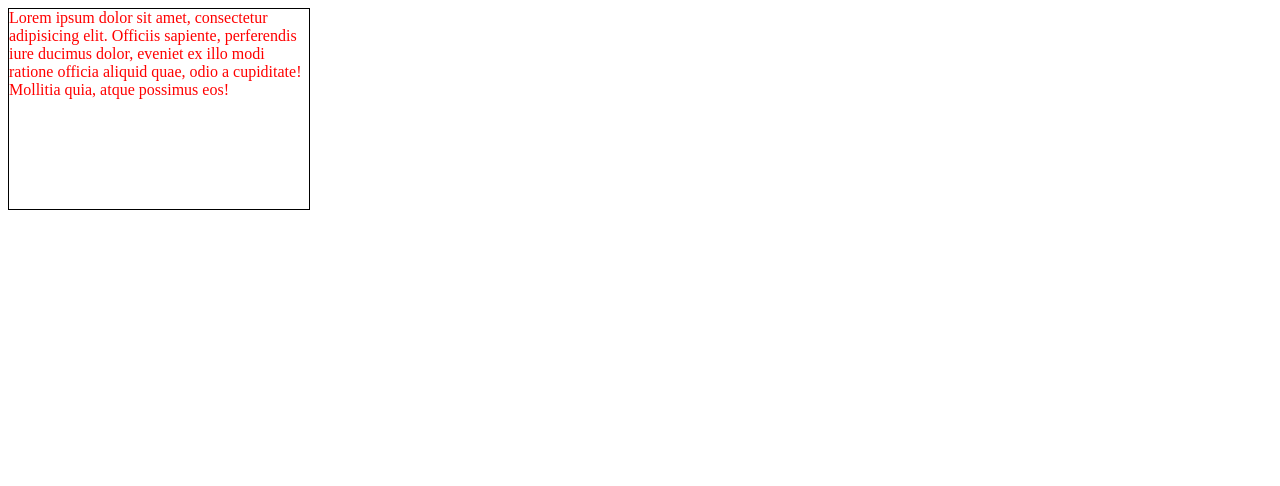
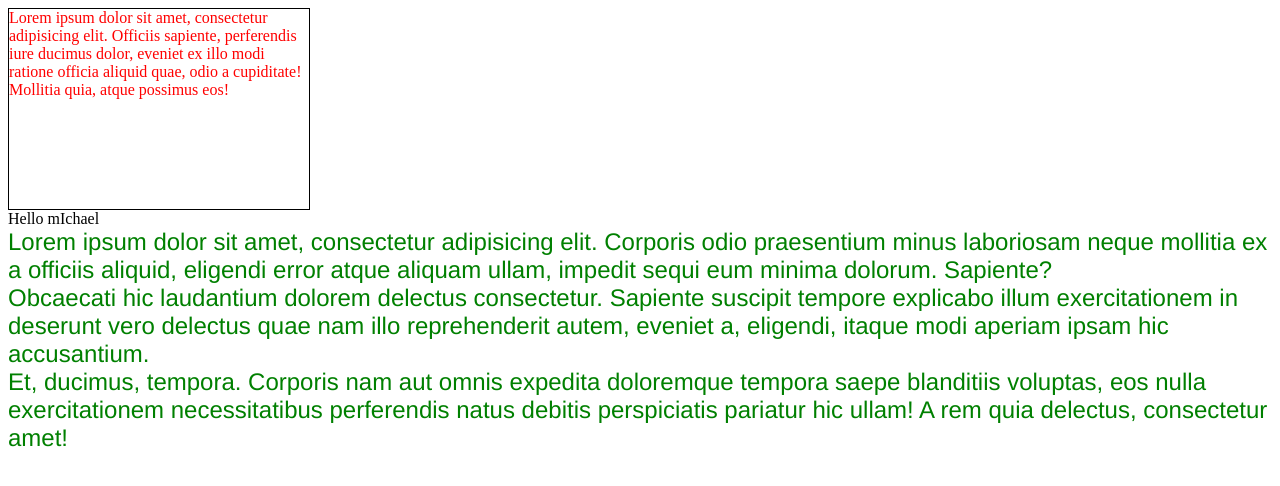
Before and after one commit to naber25/demo, a plain HTML site: page index.html in a window 1280 px wide. Drawn offline with Linux system fonts and the light colour scheme.

Commit message:
Some changes to catalog.html

```diff
--- a/css/style.css
+++ b/css/style.css
@@ -4,3 +4,8 @@
     height: 200px;
     border: 1px solid black;
 }
+section {
+    color: green;
+    font-size: 24px;
+    font-family: 'Helvetica';
+}
--- a/index.html
+++ b/index.html
@@ -7,5 +7,10 @@
 </head>
 <body>
     <div class="demo">Lorem ipsum dolor sit amet, consectetur adipisicing elit. Officiis sapiente, perferendis iure ducimus dolor, eveniet ex illo modi ratione officia aliquid quae, odio a cupiditate! Mollitia quia, atque possimus eos!</div>
+
+    <header>Hello mIchael</header>
+    <section>Lorem ipsum dolor sit amet, consectetur adipisicing elit. Corporis odio praesentium minus laboriosam neque mollitia ex a officiis aliquid, eligendi error atque aliquam ullam, impedit sequi eum minima dolorum. Sapiente?</section>
+    <section>Obcaecati hic laudantium dolorem delectus consectetur. Sapiente suscipit tempore explicabo illum exercitationem in deserunt vero delectus quae nam illo reprehenderit autem, eveniet a, eligendi, itaque modi aperiam ipsam hic accusantium.</section>
+    <section>Et, ducimus, tempora. Corporis nam aut omnis expedita doloremque tempora saepe blanditiis voluptas, eos nulla exercitationem necessitatibus perferendis natus debitis perspiciatis pariatur hic ullam! A rem quia delectus, consectetur amet!</section>
 </body>
 </html>
```
